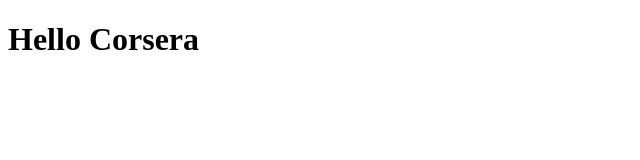
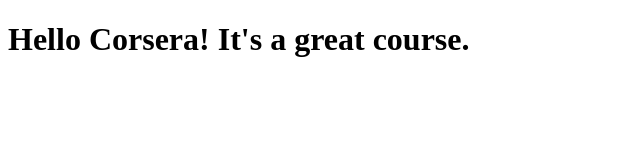
Before and after one commit to ajalex74/coursera-test, a plain HTML site: page site/index.html in a window 1280 px wide. Shown: the whole page, without its empty margins (0-640 px from the left). Drawn offline with Linux system fonts and the light colour scheme.

Commit message:
Small addition to our page content

```diff
--- a/site/index.html
+++ b/site/index.html
@@ -4,6 +4,6 @@
         <title>Hello Coursera!</title>
     </head>
     <body>
-        <h1>Hello Corsera</h1>
+        <h1>Hello Corsera! It's a great course.</h1>
     </body>
 </html>
```
